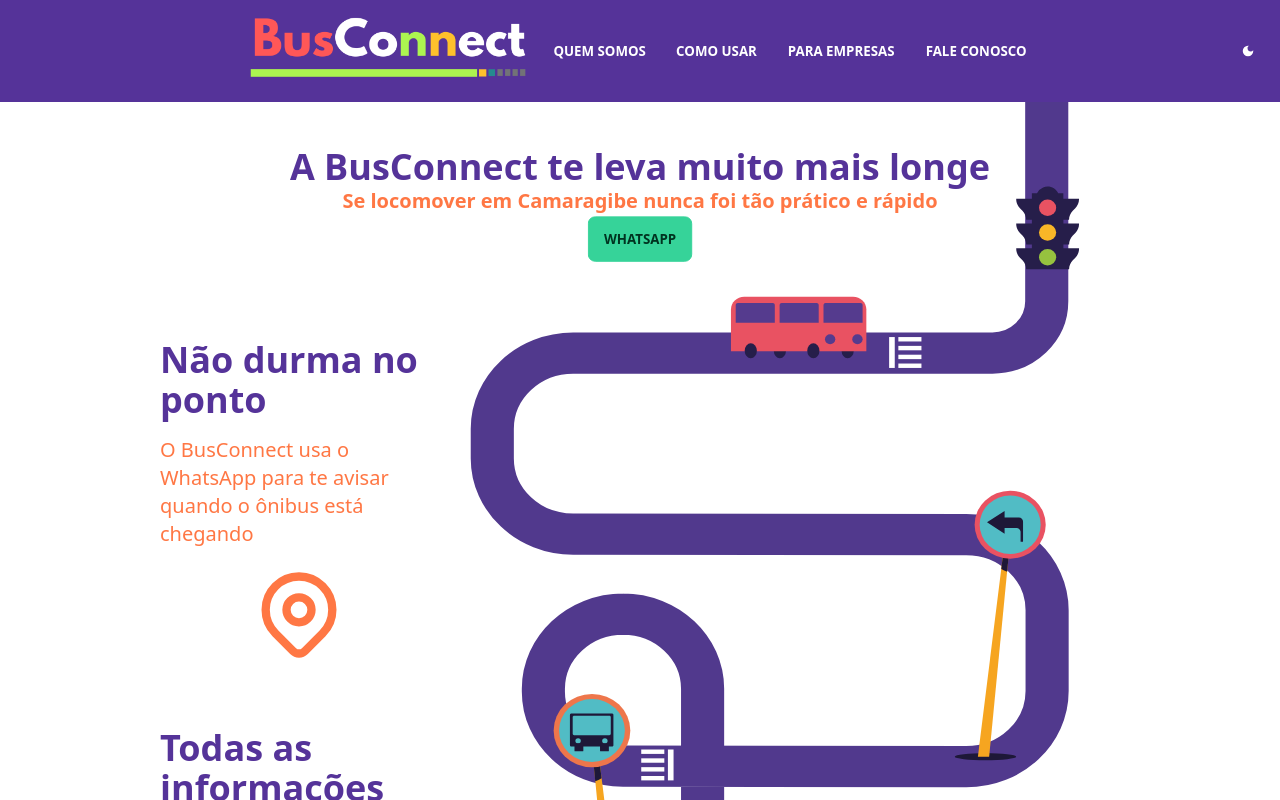
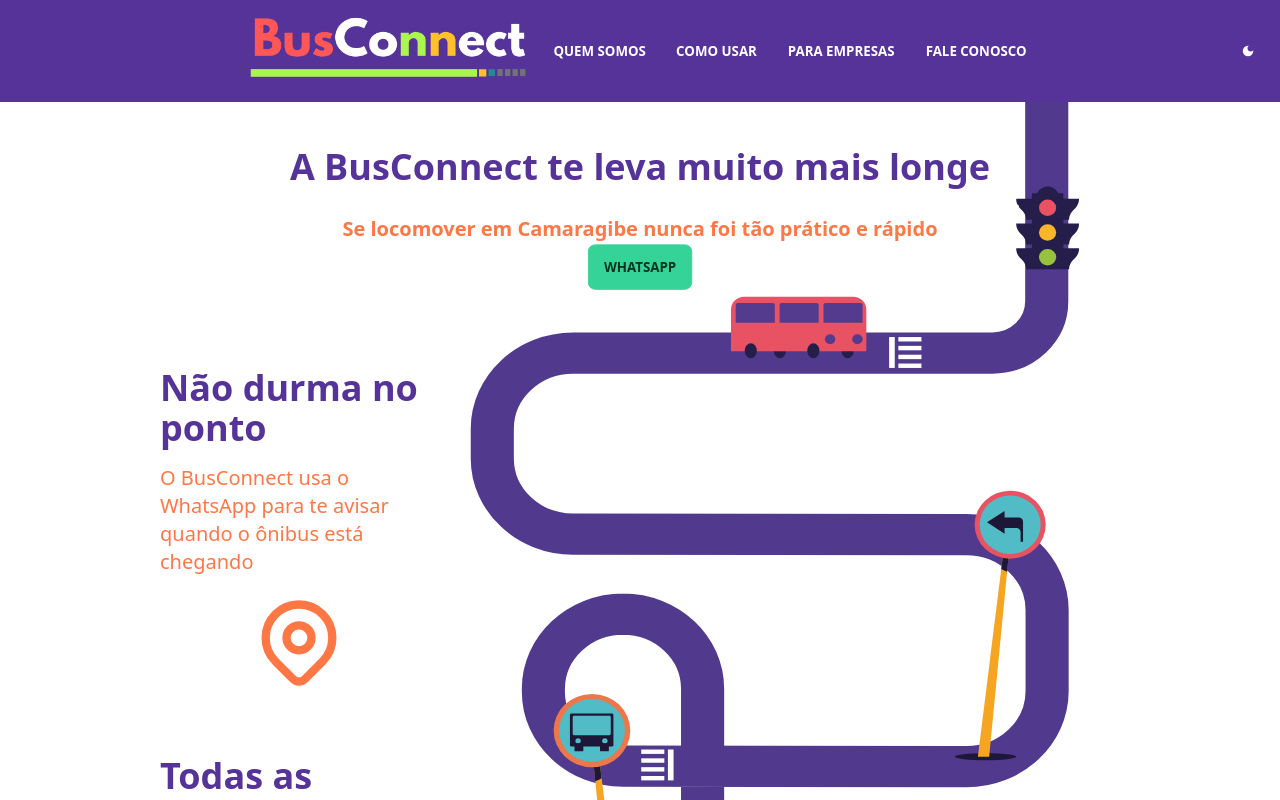
Before and after one commit to viniciusgdr/busconnect, a Next.js app: page / in a window 1280 px wide. Shown: the top 800 px of the page. Built offline with nearby package versions, Linux system fonts and the light colour scheme.

Commit message:
chore: add timeout launch

```diff
--- a/pages/index.tsx
+++ b/pages/index.tsx
@@ -2,14 +2,24 @@
 import { HiOutlineLocationMarker } from 'react-icons/hi'
 import { IoMdInformationCircleOutline, IoMdBus } from 'react-icons/io'
 import { BsWhatsapp, BsInstagram, BsFacebook, BsGithub } from 'react-icons/bs'
+import { GrLaunch } from 'react-icons/gr'
 import { TbRoute } from 'react-icons/tb'
 import { MdPayment, MdVerifiedUser } from 'react-icons/md'
 import { Navbar } from '@busconnect/components/navbar'
 import { Footer } from '@busconnect/components/footer'
 import Link from 'next/link'
+import { useEffect, useState } from 'react'
 
 
 export function Main() {
+  const [launchDate, setLaunchDate] = useState(new Date('2023-05-26T00:00:00.000-03:00'))
+
+  useEffect(() => {
+    const interval = setInterval(() => {
+      setLaunchDate(new Date('2023-05-26T00:00:00.000-03:00'))
+    }, 1000)
+    return () => clearInterval(interval)
+  }, [])
   return (
     <div className="">
       <div className="hidden lg:flex justify-center">
@@ -23,11 +33,17 @@
               <h1 className="text-4xl font-bold text-[#553399]">
                 A BusConnect te leva muito mais longe
               </h1>
+              <p className="text-xl text-white font-bold">
+                Faltam {Math.floor((launchDate.getTime() - new Date().getTime()) / (1000 * 60 * 60 * 24))} dias,{' '}
+                {Math.floor((launchDate.getTime() - new Date().getTime()) / (1000 * 60 * 60)) % 24} horas,{' '}
+                {Math.floor((launchDate.getTime() - new Date().getTime()) / (1000 * 60)) % 60} minutos e{' '}
+                {Math.floor((launchDate.getTime() - new Date().getTime()) / (1000)) % 60} segundos para o lançamento oficial.
+              </p>
               <p className="text-xl text-[#F74] font-bold">
                 Se locomover em Camaragibe nunca foi tão prático e rápido
               </p>
               <button className="btn btn-success">WhatsApp</button>
-            </div>
+              </div>
           </div>
           <div className="hero hero-content flex flex-col w-1/3 p-8">
             <h1 className="text-4xl font-bold text-[#553399]">
@@ -58,6 +74,12 @@
               <h1 className="text-4xl font-bold text-[#553399]">
                 A BusConnect te leva muito mais longe
               </h1>
+              <p className="text-xl text-white font-bold">
+                Faltam {Math.floor((launchDate.getTime() - new Date().getTime()) / (1000 * 60 * 60 * 24))} dias,{' '}
+                {Math.floor((launchDate.getTime() - new Date().getTime()) / (1000 * 60 * 60)) % 24} horas,{' '}
+                {Math.floor((launchDate.getTime() - new Date().getTime()) / (1000 * 60)) % 60} minutos e{' '}
+                {Math.floor((launchDate.getTime() - new Date().getTime()) / (1000)) % 60} segundos para o lançamento oficial.
+              </p>
               <p className="text-xl text-[#F74] font-bold">
                 Se locomover em Camaragibe nunca foi tão prático e rápido
               </p>
```
